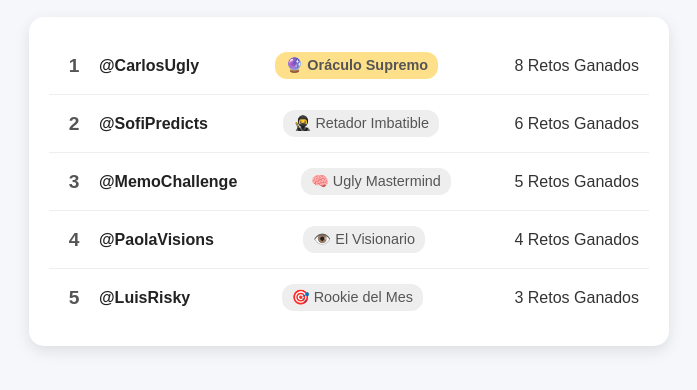
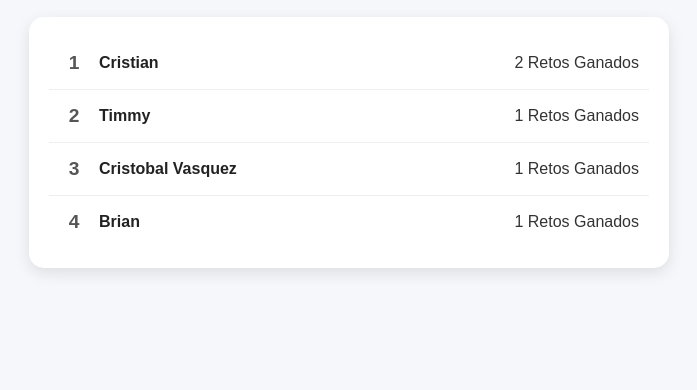
Before and after one commit to ItsTimmySV/ranking, a plain HTML site: page index.html in a window 1280 px wide. Shown: the part 82-472 px from the top of the page, without its empty margins (291-988 px from the left). Drawn offline with Linux system fonts and the light colour scheme.

Commit message:
Update index.html

```diff
--- a/index.html
+++ b/index.html
@@ -58,24 +58,9 @@
   color: #222;
 }
 
-.badge {
-  background: #eee;
-  padding: 5px 10px;
-  border-radius: 12px;
-  font-size: 0.9em;
-  color: #555;
-}
-
 .score {
   font-size: 1em;
   color: #333;
-}
-
-.highlight {
-  background: #ffe08a;
-  padding: 5px 10px;
-  border-radius: 12px;
-  font-weight: bold;
 }
 
   </style>
@@ -84,13 +69,28 @@
   <div class="ranking-container" id="ranking">
     <!-- Aquí se llenará el ranking dinámicamente -->
   </div>  <script>
-    const rankingData = [
-      { name: '@CarlosUgly', badge: '🔮 Oráculo Supremo', wins: 8 },
-      { name: '@SofiPredicts', badge: '🥷 Retador Imbatible', wins: 6 },
-      { name: '@MemoChallenge', badge: '🧠 Ugly Mastermind', wins: 5 },
-      { name: '@PaolaVisions', badge: '👁️ El Visionario', wins: 4 },
-      { name: '@LuisRisky', badge: '🎯 Rookie del Mes', wins: 3 }
+    // Datos de los ganadores
+    const winners = [
+      'Timmy',
+      'Cristobal Vasquez', // Empate no cuenta
+      'Cristian',
+      'Brian',
+      'Cristian'
     ];
+
+    // Contar las victorias
+    const winCounts = {};
+
+    winners.forEach(name => {
+      if (name !== 'Empate') {
+        winCounts[name] = (winCounts[name] || 0) + 1;
+      }
+    });
+
+    // Convertir a array para ordenar
+    const rankingData = Object.entries(winCounts)
+      .map(([name, wins]) => ({ name, wins }))
+      .sort((a, b) => b.wins - a.wins);
 
     const rankingContainer = document.getElementById('ranking');
 
@@ -103,13 +103,8 @@
           <div class="rank">${index + 1}</div>
           <div class="name">${user.name}</div>
         </div>
-        <div class="badge">${user.badge}</div>
         <div class="score">${user.wins} Retos Ganados</div>
       `;
-
-      if (index === 0) {
-        userCard.querySelector('.badge').classList.add('highlight');
-      }
 
       rankingContainer.appendChild(userCard);
     });
```
